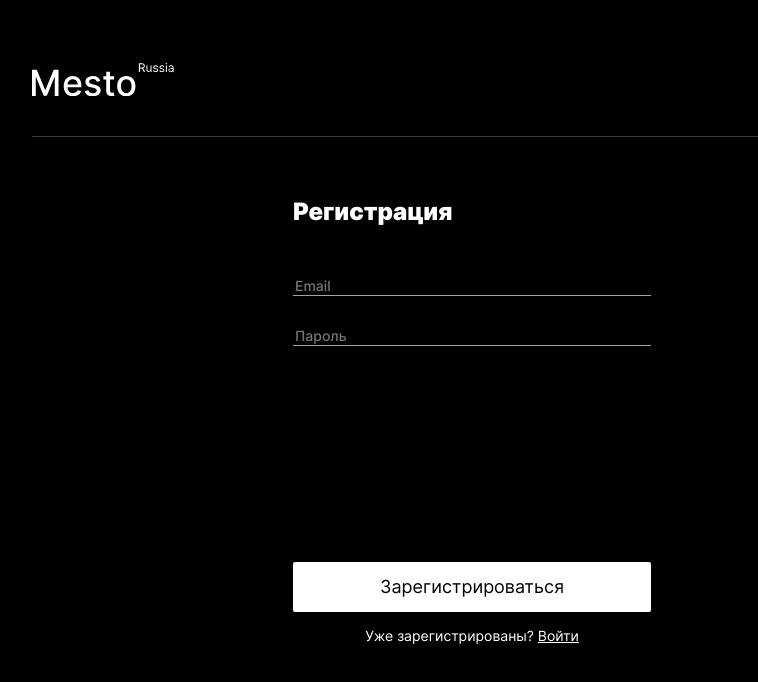
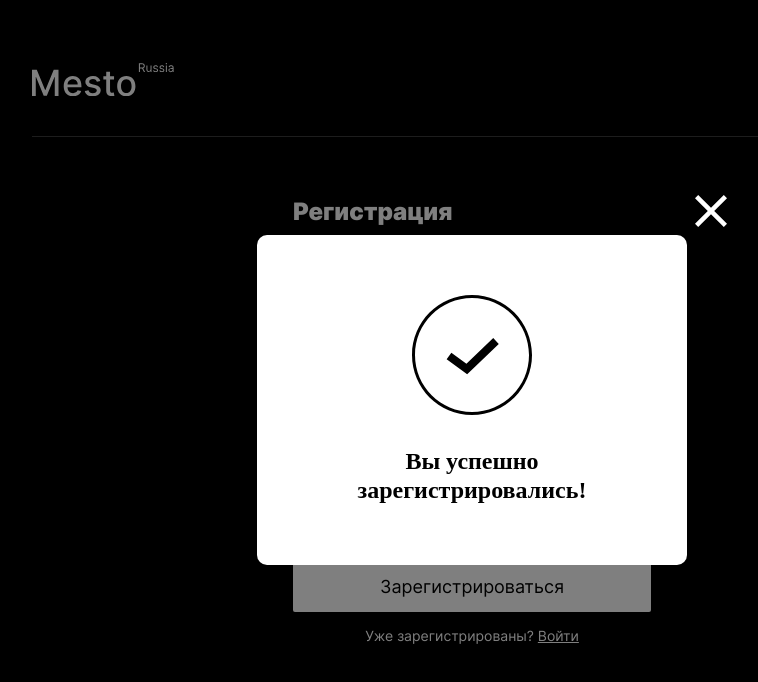
Before and after one commit to alexey-saharov/react-mesto-auth, a React (Create React App) app: page /sign-up in a window 1280 px wide. Shown: the top 682 px of the page, without its empty margins (168-926 px from the left). Built offline with nearby package versions, Linux system fonts and the light colour scheme; no server answers.

Commit message:
Add InfoTooltipPopup

```diff
--- /dev/null
+++ b/src/blocks/popup/__infoTooltip-image/popup__infoTooltip-image.css
@@ -0,0 +1,15 @@
+.popup__infoTooltip-image {
+  margin-top: 50px;
+  margin-bottom: 40px;
+  width: 120px;
+  height: 120px;
+  border: none;
+  object-fit: cover;
+}
+
+@media screen and (min-width: 768px) {
+  .popup__infoTooltip-image {
+    margin-top: 60px;
+    margin-bottom: 32px;
+  }
+}
--- /dev/null
+++ b/src/blocks/popup/__infoTooltip-title/popup__infoTooltip-title.css
@@ -0,0 +1,14 @@
+.popup__infoTooltip-title {
+  margin: 0;
+  font-size: 20px;
+  line-height: 24px;
+  font-weight: 900;
+  color: #000;
+}
+
+@media screen and (min-width: 768px) {
+  .popup__infoTooltip-title {
+    font-size: 24px;
+    line-height: 29px;
+  }
+}
--- /dev/null
+++ b/src/blocks/popup/__infoTooltip/popup__infoTooltip.css
@@ -0,0 +1,20 @@
+.popup__infoTooltip {
+  max-width: 280px;
+  min-height: 308px;
+  position: relative;
+  margin: calc(50vh - 154px) auto;
+  display: flex;
+  flex-direction: column;
+  align-items: center;
+  border-radius: 10px;
+  cursor: default;
+  background-color: #fff;
+}
+
+@media screen and (min-width: 768px) {
+  .popup__infoTooltip {
+    max-width: 430px;
+    min-height: 330px;
+    margin: calc(50vh - 165px) auto;
+  }
+}
--- a/src/components/App.js
+++ b/src/components/App.js
@@ -12,13 +12,14 @@ import AddPlacePopup from "./AddPlacePopup";
 import Register from "./Register";
 import Login from "./Login";
 import RequireAuth from "./RequireAuth";
-import InfoTooltip from "./InfoTooltip";
+import InfoTooltipPopup from "./InfoTooltipPopup";
 
 function App() {
   const [currentUser, setCurrentUser] = useState({});
   const [isEditAvatarPopupOpen, setIsEditAvatarPopupOpen] = useState(false);
   const [isEditProfilePopupOpen, setIsEditProfilePopupOpen] = useState(false);
   const [isAddPlacePopupOpen, setIsAddPlacePopupOpen] = useState(false);
+  const [isInfoTooltipPopupOpen, setIsInfoTooltipPopupOpen] = useState(false);
   const [selectedCard, setSelectedCard] = useState(null);
   const [cards, setCards] = useState([]);
 
@@ -77,6 +78,7 @@ function App() {
     setIsEditAvatarPopupOpen(false);
     setIsEditProfilePopupOpen(false);
     setIsAddPlacePopupOpen(false);
+    setIsInfoTooltipPopupOpen(false);
     setSelectedCard(null);
   }
 
@@ -136,14 +138,19 @@ function App() {
                 <EditAvatarPopup isOpen={isEditAvatarPopupOpen} onClose={closeAllPopups} onUpdateAvatar={handleUpdateAvatar} />
                 <ImagePopup card={selectedCard} onClose={closeAllPopups} />
 
+
               </div>
             </CurrentUserContext.Provider>
           </RequireAuth>
-
-
         }
       />
-      <Route exact path="/sign-up" element={<Register />} />
+      <Route exact path="/sign-up" element={
+          <>
+            <Register />
+            <InfoTooltipPopup onClose={closeAllPopups}/>
+          </>
+        }
+      />
       <Route exact path="/sign-in" element={<Login />} />
 
     </Routes>
--- /dev/null
+++ b/src/components/InfoTooltipPopup.js
@@ -0,0 +1,25 @@
+import React from "react";
+import authOk from "../images/auth-ok.svg";
+import authError from "../images/auth-error.svg";
+
+//todo сделать условие, прописать значение в auth, вставить ее вместь authOk
+//todo сделать условие
+//Что-то пошло не так!
+// Попробуйте ещё раз.
+
+//todo добавить onClick на кнопку "Закрыть"
+
+function InfoTooltipPopup({ onClose }) {
+  return (
+    <section className="popup popup_is-opened">
+      <div className="popup__infoTooltip">
+        <button type="button" aria-label="закрыть" className="popup__button-close" onClick={onClose}></button>
+        <div className="popup__infoTooltip-image" style = {{ backgroundImage: `url(${authOk})` }}></div>
+        <p className="popup__infoTooltip-title">Вы успешно</p>
+        <p className="popup__infoTooltip-title">зарегистрировались!</p>
+      </div>
+    </section>
+  )
+}
+
+export default InfoTooltipPopup;
--- a/src/index.css
+++ b/src/index.css
@@ -63,7 +63,9 @@
 @import url(./blocks/popup/__card/popup__card.css);
 @import url(./blocks/popup/__image/popup__image.css);
 @import url(./blocks/popup/__image-title/popup__image-title.css);
-@import url(./blocks/popup/__register-result/popup__register-result.css);
+@import url(./blocks/popup/__infoTooltip/popup__infoTooltip.css);
+@import url(./blocks/popup/__infoTooltip-image/popup__infoTooltip-image.css);
+@import url(./blocks/popup/__infoTooltip-title/popup__infoTooltip-title.css);
 
 @import url(./blocks/auth/auth.css);
 @import url(./blocks/auth/__title/auth__title.css);
```
Also changed, not shown: src/components/InfoTooltip.js (deleted, +0 -10 lines), src/blocks/popup/__register-result/popup__register-result.css (deleted), src/images/auth-error.svg, src/images/auth-ok.svg.
